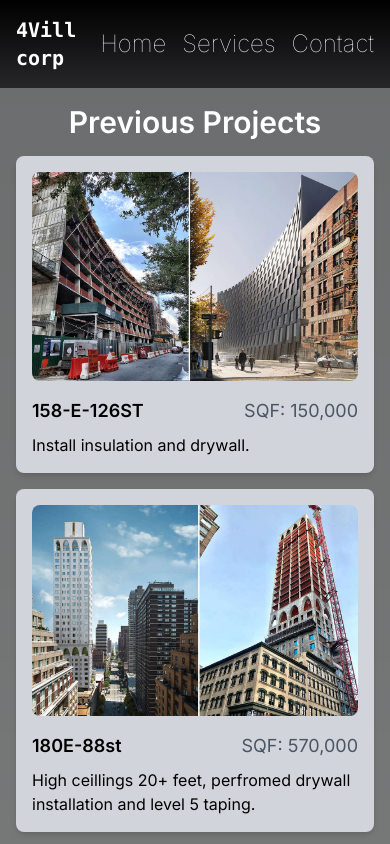
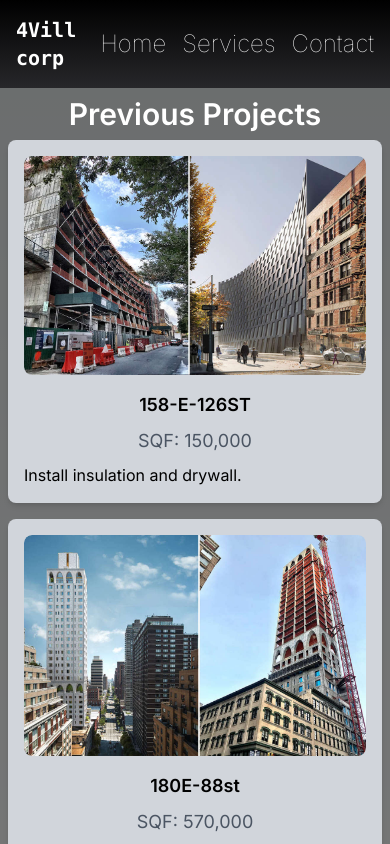
Before and after one commit to marcelchelo/4vill, a Next.js app: page /projects in a window 390 px wide. Shown: the top 844 px of the page. Built offline with nearby package versions, Linux system fonts and the light colour scheme.

Commit message:
improved the cards components

```diff
--- a/app/projects/page.tsx
+++ b/app/projects/page.tsx
@@ -34,8 +34,8 @@ const cardData = [
 
 export default function Page() {
   return (
-    <main className="flex min-h-screen flex-col items-center justify-between p-4 md:p-24" style={{ background: 'rgba(0, 0, 0, 0.5)', color: 'white' }}>
-      <h2 className="text-3xl font-semibold mb-4">Previous Projects</h2>
+    <main className="flex min-h-screen flex-col items-center justify-between p-2 md:p-24" style={{ background: 'rgba(0, 0, 0, 0.5)', color: 'white' }}>
+      <h2 className="text-3xl font-semibold mb-2">Previous Projects</h2>
       <div className="grid grid-cols-1 md:grid-cols-3 gap-4">
         {cardData.map((site, index) => (
           <div key={index} className="bg-gray-300 rounded-lg p-4 shadow-md">
@@ -46,11 +46,12 @@ export default function Page() {
                 width={500}
                 height={500}
                 alt={site.siteName}
+                className="rounded-lg shadow-md"
               />
             </div>
-            <div className='flex justify-between'>
+            <div className='flex flex-col md:flex-row justify-between items-center mt-4'>
               <div className="text-lg text-black font-semibold">{site.siteName}</div>
-              <div className="text-gray-600 text-lg ">SQF: {site.sqf}</div>
+              <div className="text-gray-600 text-lg mt-2 md:mt-0">SQF: {site.sqf}</div>
             </div>
 
 
```
